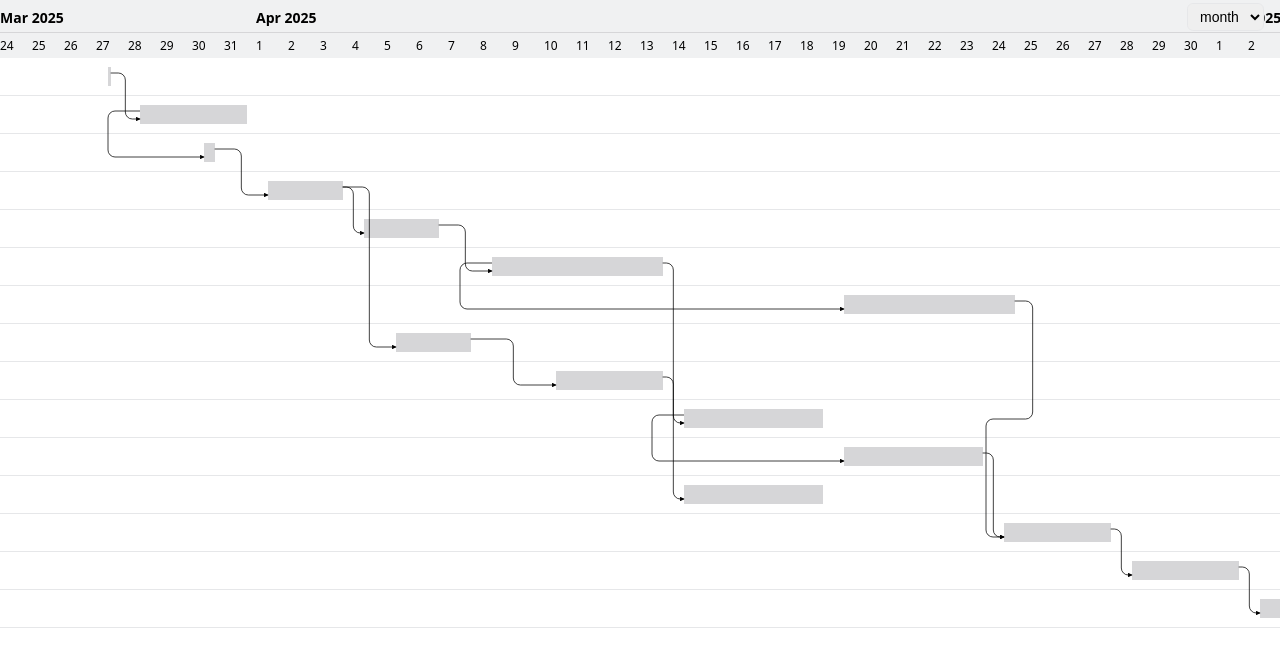
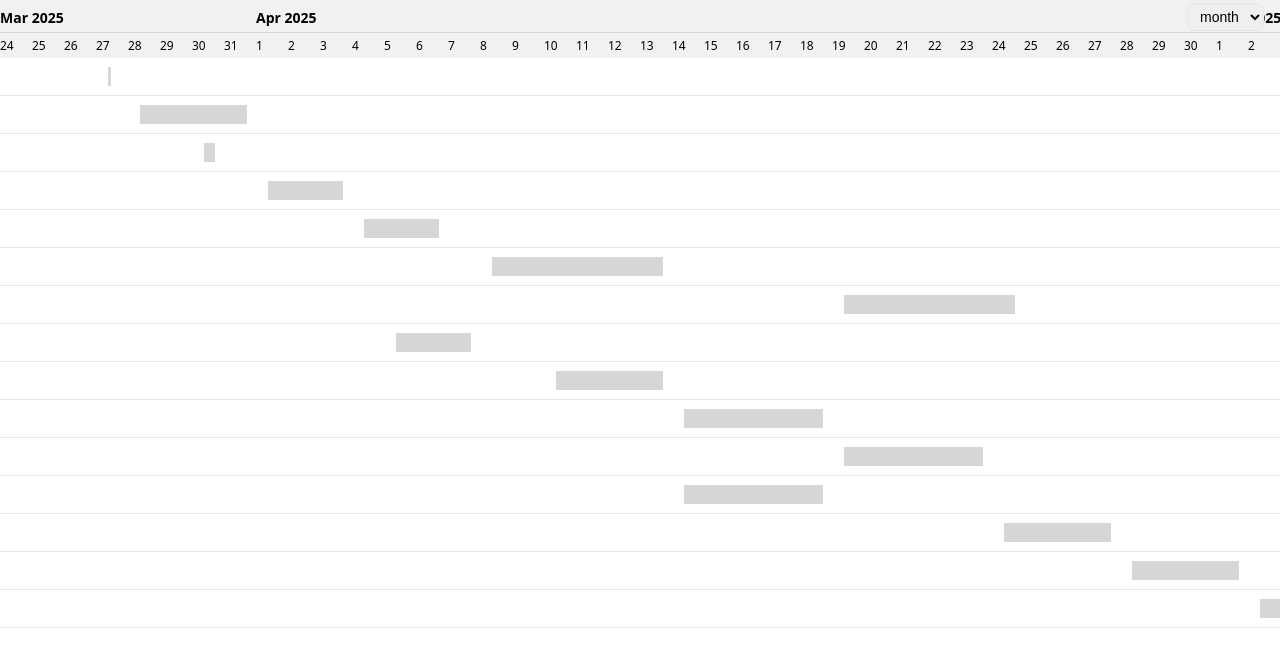
Before and after one commit to jaeungkim/gantt-chart, a React (Vite) app: page / in a window 1280 px wide. Shown: the top 656 px of the page. Built offline with nearby package versions, Linux system fonts and the light colour scheme.

Commit message:
chore: virtualization WIP

```diff
--- a/package.json
+++ b/package.json
@@ -48,6 +48,7 @@
     "react-dom": "^18.0.0 || ^19.0.0"
   },
   "dependencies": {
+    "@tanstack/react-virtual": "^3.13.6",
     "dayjs": "^1.11.13",
     "zustand": "^5.0.3"
   },
--- a/src/components/GanttBar.tsx
+++ b/src/components/GanttBar.tsx
@@ -2,18 +2,15 @@ import { NODE_HEIGHT } from 'constants/gantt';
 import { useGanttBarDrag } from 'hooks/useGanttBarDrag';
 import { useRef, useState } from 'react';
 import { useGanttStore } from 'stores/store';
-import { RenderedDependency, Task, TaskTransformed } from 'types/task';
-import { getSmartGanttPath } from 'utils/arrowPath';
+import { Task, TaskTransformed } from 'types/task';
 import DragHandle from './DragHandle';
 
 interface GanttBarProps {
-  transformedTasks: TaskTransformed[];
   currentTask: TaskTransformed;
   onTasksChange?: (updatedTasks: Task[]) => void;
 }
 
 export default function GanttBar({
-  transformedTasks,
   currentTask,
   onTasksChange,
 }: GanttBarProps) {
@@ -30,36 +27,7 @@ export default function GanttBar({
     'none',
   );
 
-  const dependencies: RenderedDependency[] = (currentTask.dependencies ?? [])
-    .map((dep) => {
-      const targetTask = transformedTasks.find((t) => t.id === dep.targetId);
-      if (!targetTask) return null;
-
-      const rowHeight = NODE_HEIGHT;
-      const fromY = (targetTask.order - 1) * rowHeight + rowHeight / 2 - 4;
-      const toY = (currentTask.order - 1) * rowHeight + rowHeight / 2 + 4;
-
-      const leftX = targetTask.barLeft;
-      const rightX = targetTask.barLeft + targetTask.barWidth;
-
-      const currentLeftX = currentTask.barLeft + offsetX;
-      const currentRightX = currentLeftX + currentTask.barWidth + offsetWidth;
-
-      const [fromX, toX] = (
-        {
-          FS: [rightX, currentLeftX],
-          SS: [leftX, currentLeftX],
-          FF: [rightX, currentRightX],
-          SF: [leftX, currentRightX],
-        } as const
-      )[dep.type];
-
-      return { ...dep, fromX, fromY, toX, toY };
-    })
-    .filter(Boolean) as RenderedDependency[];
-
   return (
-    <>
     <div
       ref={barRef}
       id={`task-${currentTask.id}`}
@@ -86,47 +54,5 @@ export default function GanttBar({
         setHoveredHandle={setHoveredHandle}
       />
     </div>
-
-      <svg
-        style={{
-          position: 'absolute',
-          top: 0,
-          left: 0,
-          zIndex: 10,
-          width: '100%',
-          height: '100%',
-          pointerEvents: 'none',
-        }}
-      >
-        <defs>
-          <marker
-            id="arrowhead"
-            markerWidth="6"
-            markerHeight="6"
-            refX="5.25"
-            refY="3"
-            orient="auto"
-          >
-            <polygon points="0 0, 6 3, 0 6" />
-          </marker>
-        </defs>
-
-        {dependencies.map((dep, index) => (
-          <path
-            key={index}
-            d={getSmartGanttPath(
-              dep.type,
-              dep.fromX,
-              dep.fromY,
-              dep.toX,
-              dep.toY,
-            )}
-            markerEnd="url(#arrowhead)"
-            fill="none"
-            style={{ stroke: '#000', strokeWidth: 0.75 }}
-          />
-        ))}
-      </svg>
-    </>
   );
 }
--- a/src/components/GanttChartHeader.tsx
+++ b/src/components/GanttChartHeader.tsx
@@ -12,13 +12,13 @@ interface GanttChartHeaderProps {
   topHeaderGroups: GanttTopHeaderGroup[];
   bottomRowCells: GanttBottomRowCell[];
   selectedScale: GanttScaleKey;
-  scrollRef: React.RefObject<HTMLDivElement>;
+  // scrollRef: React.RefObject<HTMLDivElement>;
 }
 
 const GanttChartHeader: React.FC<GanttChartHeaderProps> = ({
   bottomRowCells,
   selectedScale,
-  scrollRef,
+  // scrollRef,
 }) => {
   const config = GANTT_SCALE_CONFIG[selectedScale];
   const [stickyIndex, setStickyIndex] = useState(0);
@@ -57,28 +57,10 @@ const GanttChartHeader: React.FC<GanttChartHeaderProps> = ({
     });
   }, [mergedGroups]);
 
-  useEffect(() => {
-    const el = scrollRef.current;
-    if (!el) return;
-
-    const handleScroll = () => {
-      const scrollLeft = el.scrollLeft;
-      for (let i = mergedGroupsWithLeft.length - 1; i >= 0; i--) {
-        if (scrollLeft >= mergedGroupsWithLeft[i].left) {
-          setStickyIndex(i);
-          break;
-        }
-      }
-    };
-
-    el.addEventListener('scroll', handleScroll);
-    handleScroll();
-    return () => el.removeEventListener('scroll', handleScroll);
-  }, [mergedGroupsWithLeft]);
-
   return (
     <div
       style={{
+        width: 'fit-content',
         position: 'sticky',
         top: 0,
         zIndex: 30,
--- /dev/null
+++ b/src/components/GanttDependencyArrows.tsx
@@ -0,0 +1,91 @@
+import { NODE_HEIGHT } from 'constants/gantt';
+import { useGanttStore } from 'stores/store';
+import { RenderedDependency, TaskTransformed } from 'types/task';
+import { getSmartGanttPath } from 'utils/arrowPath';
+
+interface Props {
+  transformedTasks: TaskTransformed[];
+  currentTask: TaskTransformed;
+}
+
+export default function GanttDependencyArrows({
+  transformedTasks,
+  currentTask,
+}: Props) {
+  const liveOffset = useGanttStore(
+    (store) => store.dragOffsets[currentTask.id],
+  );
+  const offsetX = liveOffset?.offsetX ?? 0;
+  const offsetWidth = liveOffset?.offsetWidth ?? 0;
+
+  const dependencies: RenderedDependency[] = (currentTask.dependencies ?? [])
+    .map((dep) => {
+      const targetTask = transformedTasks.find((t) => t.id === dep.targetId);
+      if (!targetTask) return null;
+
+      const rowHeight = NODE_HEIGHT;
+      const fromY = (targetTask.order - 1) * rowHeight + rowHeight / 2 - 4;
+      const toY = (currentTask.order - 1) * rowHeight + rowHeight / 2 + 4;
+
+      const leftX = targetTask.barLeft;
+      const rightX = targetTask.barLeft + targetTask.barWidth;
+
+      const currentLeftX = currentTask.barLeft + offsetX;
+      const currentRightX = currentLeftX + currentTask.barWidth + offsetWidth;
+
+      const [fromX, toX] = (
+        {
+          FS: [rightX, currentLeftX],
+          SS: [leftX, currentLeftX],
+          FF: [rightX, currentRightX],
+          SF: [leftX, currentRightX],
+        } as const
+      )[dep.type];
+
+      return { ...dep, fromX, fromY, toX, toY };
+    })
+    .filter(Boolean) as RenderedDependency[];
+
+  return (
+    <svg
+      style={{
+        position: 'absolute',
+        top: 0,
+        left: 0,
+        width: '100%',
+        height: `${transformedTasks.length * NODE_HEIGHT}px`,
+        pointerEvents: 'none',
+        zIndex: 5,
+      }}
+    >
+      <defs>
+        <marker
+          id="arrowhead"
+          markerWidth="6"
+          markerHeight="6"
+          refX="5.25"
+          refY="3"
+          orient="auto"
+        >
+          <polygon points="0 0, 6 3, 0 6" />
+        </marker>
+      </defs>
+
+      {dependencies.map((dep, index) => (
+        <path
+          key={index}
+          d={getSmartGanttPath(
+            dep.type,
+            dep.fromX,
+            dep.fromY,
+            dep.toX,
+            dep.toY,
+          )}
+          markerEnd="url(#arrowhead)"
+          fill="none"
+          style={{ stroke: '#000', strokeWidth: 0.75 }}
+        />
+      ))}
+    </svg>
+  );
+}
--- a/src/pages/Gantt.tsx
+++ b/src/pages/Gantt.tsx
@@ -1,5 +1,6 @@
+import { useVirtualizer } from '@tanstack/react-virtual';
 import GanttBar from 'components/GanttBar.tsx';
-import GanttChartHeader from 'components/GanttChartHeader';
+import GanttChartHeader from 'components/GanttChartHeader.tsx';
 import { GANTT_SCALE_CONFIG, NODE_HEIGHT } from 'constants/gantt';
 import { useEffect, useRef } from 'react';
 import { useGanttStore } from 'stores/store';
@@ -7,7 +8,6 @@ import { GanttScaleKey } from 'types/gantt';
 import { Task } from 'types/task';
 import { setupTimelineStructure } from 'utils/timeline';
 import sourceTasks from '../../db.ts';
-import dayjs from 'utils/dayjs.ts';
 
 interface GanttProps {
   tasks: Task[];
@@ -52,14 +52,42 @@ function Gantt({ tasks, onTasksChange, ganttHeight, columnWidth }: GanttProps) {
     );
   }, [rawTasks, selectedScale]);
 
-  useEffect(() => {
-    const updatedTasksMap = transformedTasks.map((task) => ({
-      ...task,
-      startDate: dayjs(task.startDate).local().format('YYYY-MM-DD HH:mm:ss'),
-      endDate: dayjs(task.endDate).local().format('YYYY-MM-DD HH:mm:ss'),
-    }));
-    console.log('Updated Tasks:', updatedTasksMap);
-  }, [transformedTasks]);
+  // Virtualization
+  const parentRef = useRef(null);
+
+  const rowVirtualizer = useVirtualizer({
+    count: transformedTasks.length,
+    getScrollElement: () => parentRef.current,
+    estimateSize: () => NODE_HEIGHT,
+    overscan: 5,
+  });
+
+  const columnVirtualizer = useVirtualizer({
+    horizontal: true,
+    count: bottomRowCells.length,
+    getScrollElement: () => parentRef.current,
+    estimateSize: () =>
+      GANTT_SCALE_CONFIG[selectedScale].basePxPerDragStep *
+      GANTT_SCALE_CONFIG[selectedScale].dragStepAmount,
+    overscan: 5,
+  });
+
+  const virtualItems = columnVirtualizer.getVirtualItems();
+  const visibleStartPx = virtualItems[0]?.start ?? 0;
+  const lastVirtualItem = virtualItems[virtualItems.length - 1];
+  const visibleEndPx = lastVirtualItem
+    ? lastVirtualItem.start + lastVirtualItem.size
+    : 0;
+
+  function isBarVisible(
+    barLeft: number,
+    barWidth: number,
+    visibleStartPx: number,
+    visibleEndPx: number,
+  ) {
+    const barRight = barLeft + barWidth;
+    return barRight >= visibleStartPx && barLeft <= visibleEndPx;
+  }
 
   return (
     <section
@@ -124,60 +152,63 @@ function Gantt({ tasks, onTasksChange, ganttHeight, columnWidth }: GanttProps) {
           </div>
 
           <div
-            ref={scrollRef}
+            ref={parentRef}
+            className="List"
             style={{
-              flexGrow: 1,
-              overflowX: 'auto',
-            }}
-          >
-            <div
-              style={{
-                display: 'flex',
-                minWidth: 'max-content',
-                flexDirection: 'column',
+              height: `100%`,
+              width: `100%`,
+              overflow: 'auto',
             }}
           >
             <GanttChartHeader
               topHeaderGroups={topHeaderGroups}
               bottomRowCells={bottomRowCells}
               selectedScale={selectedScale}
-                scrollRef={scrollRef as React.RefObject<HTMLDivElement>}
             />
 
             <div
               style={{
+                height: `${rowVirtualizer.getTotalSize()}px`,
+                width: `${columnVirtualizer.getTotalSize()}px`,
                 position: 'relative',
-                  display: 'flex',
               }}
             >
+              {rowVirtualizer.getVirtualItems().map((virtualRow) => {
+                const task = transformedTasks[virtualRow.index];
+                const barLeft = task.barLeft ?? 0;
+                const barWidth = task.barWidth ?? 0;
+
+                const shouldRender = isBarVisible(
+                  barLeft,
+                  barWidth,
+                  visibleStartPx,
+                  visibleEndPx,
+                );
+
+                return (
                   <div
+                    key={virtualRow.key}
                     style={{
-                    display: 'flex',
-                    flexGrow: 1,
-                    flexDirection: 'column',
-                  }}
-                >
-                  {transformedTasks.map((task) => (
-                    <div
-                      key={task.id}
-                      style={{
+                      position: 'absolute',
+                      top: 0,
+                      left: 0,
+                      height: `${virtualRow.size - 1}px`,
+                      transform: `translateY(${virtualRow.start}px)`,
                       display: 'flex',
                       width: '100%',
                       alignItems: 'center',
                       borderBottom: '1px solid #E6E7E9',
-                        height: `${NODE_HEIGHT - 1}px`,
-                        backgroundColor: '#FFF',
                     }}
                   >
+                    {shouldRender && (
                       <GanttBar
-                        transformedTasks={transformedTasks}
                         currentTask={task}
                         onTasksChange={onTasksChange}
                       />
+                    )}
                   </div>
-                  ))}
-                </div>
-              </div>
+                );
+              })}
             </div>
           </div>
         </section>
```
Also changed, not shown: 1 other file (tests, documents, lock files or other folders). Lines whose indentation alone changed are shown as unchanged.
